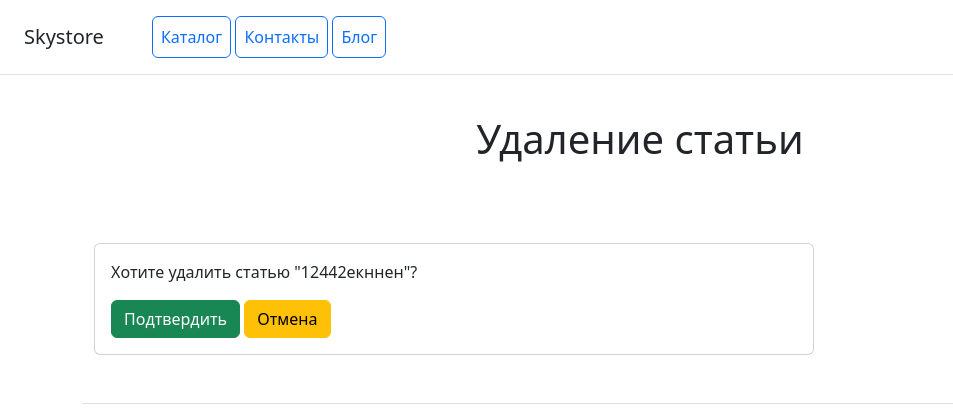
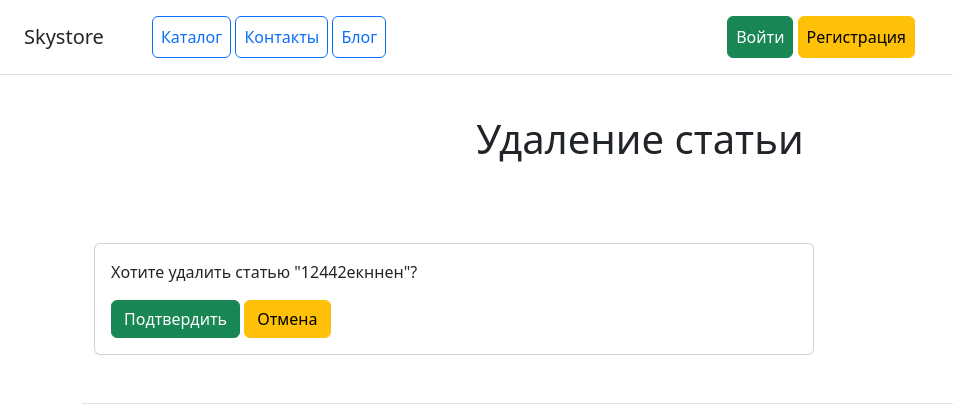
Before and after one commit to Dmitriy-Bychkov/Django.oline_shop, a Django app: page /blog/delete/5/ in a window 1280 px wide. Shown: the top 420 px of the page, without its empty margins (0-953 px from the left). Run offline with Django 4.2, Linux system fonts and the light colour scheme; data comes from the database, SQL or seed files in the repository; some libraries are stand-ins or nearby versions.

Commit message:
Add two buttons for login and logout users

```diff
--- a/catalog/templates/catalog/base.html
+++ b/catalog/templates/catalog/base.html
@@ -13,6 +13,10 @@
         <a class="p-2 btn btn-outline-primary" href="{% url 'catalog:list' %}">Каталог</a>
         <a class="p-2 btn btn-outline-primary" href="{% url 'contacts:contacts' %}">Контакты</a>
         <a class="p-2 btn btn-outline-primary" href="{% url 'blog:list' %}">Блог</a>
+    </nav>
+    <nav class="m-sm-auto">
+        <a class="p-2 btn btn-success" href="{% url 'catalog:list' %}">Войти</a>
+        <a class="p-2 btn btn-warning" href="{% url 'contacts:contacts' %}">Регистрация</a>
     </nav>
 </div>
 
```
